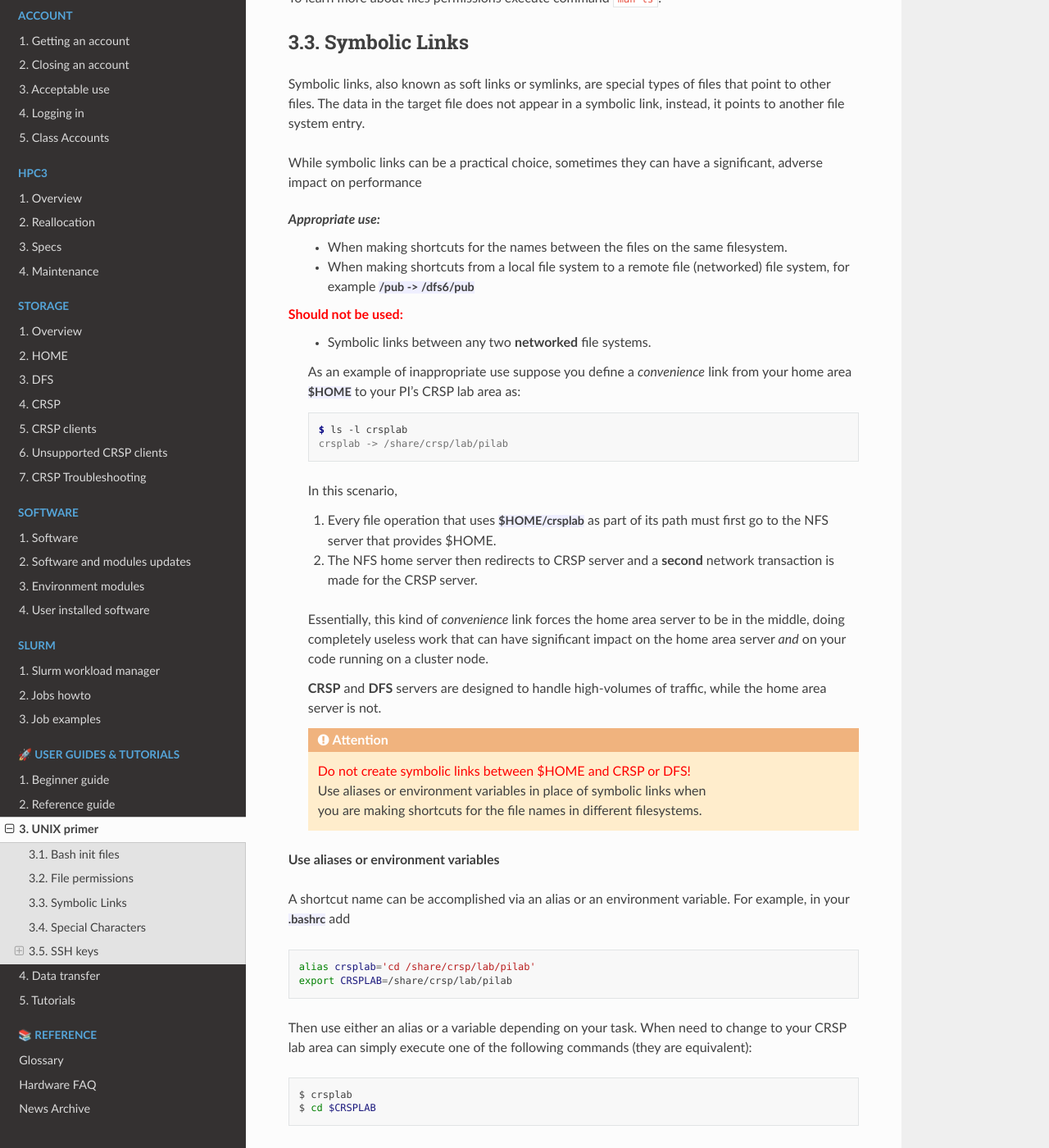
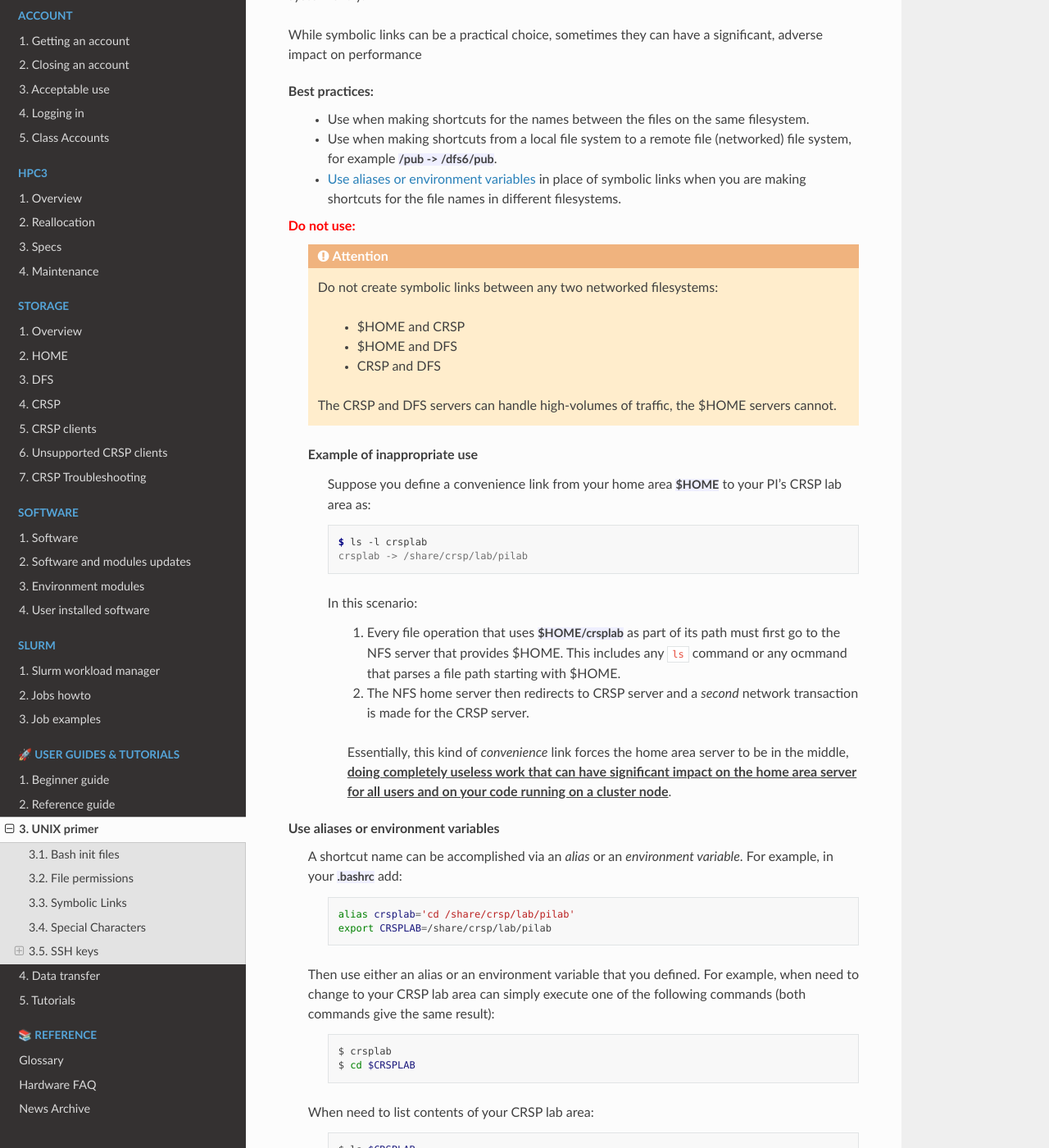
Before and after one commit to RCIC-UCI-Public/website-rcic, a Sphinx documentation site: the page built from docs/source/guides/unix-primer.rst, in a window 1280 px wide and 1400 px high, scrolled down 4041 px. Shown: the whole window at 82% size. Built offline with Sphinx 7.4.7 and the Read the Docs theme 3.1.0, drawn with Linux system fonts in a browser that asks for light colours; some of the changed text lies outside the part shown.

Commit message:
update formatting, consolidate repetitive text

```diff
--- a/docs/source/guides/unix-primer.rst
+++ b/docs/source/guides/unix-primer.rst
@@ -6,12 +6,9 @@
 .. contents::
    :local:
 
-The information is intended for **new HPC3 users** and
-for **users that are new to Linux/UNIX-like operating systems.**
+The information in this guide is intended to provide familiarity with Linux/UNIX for **HPC3 users
+that are new to these operating systems.**
 Please consult the rest of the user guides for information that is not covered here.
-
-This page contains info to provide some familiarity with Linux/UNIX
-but it is not an exhaustive guide.
 
 .. _bash init files:
 
@@ -45,29 +42,30 @@
        export PATH
 
   Best practices:
-   * it should be a very small file, keep changes here to a bare minimum
+   * It should be a very small file, keep changes here to a bare minimum.
    * It will source :tt:`.bashrc` by default so you don't have to duplicate any commands you want to run for every shell.
 
 :bluelight:`.bashrc`
   Is the initialization file executed every time a user starts a new shell.
-  It includes all customizing of your shell environment with aliases, functions, environment variables, etc.
+  It can include all customizing of your shell environment with aliases, functions, environment variables, etc.
 
   What to put in this file:
-    * aliases - shortcuts to the commands
-    * environment variables that affect your shells and applications
-    * history configuration
-    * terminal color scheme
-    * prompt configuration
+    * Aliases - shortcuts to the commands.
+    * Environment variables that affect your shells and applications.
+    * History configuration.
+    * Terminal color scheme.
+    * Prompt configuration.
 
   :red:`Do not put in this file:`
-    * module load/unload commands
-    * conda init commands, see :ref:`install conda` section to learn how to use them
+    * Any module load/unload commands.
+    * Conda init commands, see :ref:`install conda` section to learn how to use them.
 
   Best practices:
-   * Keep your file clean and concise
-   * Consider using separate files for different types of customizing that can be sourced when needed.
+   * Keep your file clean and concise.
    * Use a text editor ``vim`` or  ``nano`` to modify your :tt:`.bashrc` file.
-   * Before editing make a copy of your current file so you can revert to it if your edits go wrong.
+     Before editing make a copy of your current file so you can revert to it if your edits go wrong.
+   * Consider using separate files for different types of customizing that can be sourced when needed,
+     for example complex environments for specific applications.
    * Reload your file after editing for the changes to take an affect:
 
      .. code-block:: console
@@ -115,10 +113,10 @@
 
 :ordinary file:
   is a file on the system can contains data, text, program instructions.
+:special file:
+  file that can provide access to hardware such as hard drives, symbolic links.
 :directory:
   directories store special and ordinary files. Unix directories are equivalent to folders on Windows or Mac OS.
-:special file:
-  file that can provide access to hardware such as hard drives, symbolic links.
 
 :bluelight:`Every file has the following access modes`:
 
@@ -129,7 +127,7 @@
 :execute:
   denoted as **x**, the capability to run a file as a program.
 :sticky bit:
-  denoted as **s**, additional  capability to set permissions for Set User ID (SUID) and Set Group ID (SGID) bits.
+  denoted as **s**, the additional capability to set permissions for Set User ID (SUID) and Set Group ID (SGID) bits.
 
 :bluelight:`Every file has the following attributes or permissions`:
 
@@ -140,65 +138,62 @@
 :other (world):
   determine what action all other users can perform on the file.
 
-File permissions can be displayed when using ``ls -l`` command:
+:bluelight:`Display file permissions`
 
-.. code-block:: console
+  Use ``ls -l`` command: to display file permissions of files and directories:
 
-   $ ls -l
-   total 55524423
-   drwxrwsr-x  7 panteater bio               127 May 12 16:29 biofiles
-   -rw-r--r--  1 panteater panteater  4294967296 May 31  2022 performance.tst
+  .. code-block:: console
 
-In the output, a first line labeled **total** shows number of blocks
-used in the file system by the files which are listed as the directory's contents.
-The default block size is 512 bytes.
+     $ ls -l
+     total 55524423
+     drwxrwsr-x  7 panteater bio            127 May 12 16:29 biofiles
+     -rw-r--r--  1 panteater panteater  4967296 May 31  2022 perf.tst
+     ... deleted lines ...
 
-The remaining lines are the listing of a directory's contents.
-The following information is displayed for each file (example of the second line):
+  In the output, a first line labeled **total** shows number of blocks
+  used in the file system by the files which are listed as the directory's contents.
+  The default block size is 512 bytes.
 
-:file mode:
-  ``drwxrwsr-x``
-:number of links:
-  7
-:owner name:
-  panteater
-:group name:
-  bio
-:number of bytes in the file:
-  127
-:abbreviated month:
-  May
-:day-of-month file was last modified:
-  12
-:hour file last modified:
-  16
-:minute file last modified:
-  29
-:pathname:
-  biofiles
+  The remaining lines are the listing of a directory's contents with the
+  following information for each:
 
-The first filed in the output, a file mode, represents file type and its associated
-permissions. For example, file mode ``drwxrwsr-x`` for **biofiles**:
+  .. table::
+     :class: no-scroll-table
 
-.. table::
-   :class: noscroll-table
+     +-------------+--------+-----------+-----------+----------+--------------+----------+
+     |  file       | links  | owner     | group     | bytes    | last         | name     |
+     |             |        |           |           |          |              |          |
+     |  mode       | number |           |           | number   | modified     |          |
+     +=============+========+===========+===========+==========+==============+==========+
+     | drwxrwsr-x  |   7    | panteater | bio       | 127      | May 12 16:29 | biofiles |
+     +-------------+--------+-----------+-----------+----------+--------------+----------+
+     |  -rw-r--r-- |   1    | panteater | panteater | 4967296  | May 31  2022 | perf.tst |
+     +-------------+--------+-----------+-----------+----------+--------------+----------+
 
-   +-----------+-----------------------------------------------------------------------------+
-   | character |  meaning                                                                    |
-   +===========+=============================================================================+
-   | 1         | ``d`` is a file type, in this case a directory                              |
-   +-----------+-----------------------------------------------------------------------------+
-   | 2-4       | ``rwx``  are the owner permissions. The owner                               |
-   |           | has read (r), write (w) and execute (x) permissions.                        |
-   +-----------+-----------------------------------------------------------------------------+
-   | 5-7       | ``rws`` are the group permissions. The group has read (r),                  |
-   |           | write (w), execute (x) permissions, the sticky bit ``s`` is set.            |
-   +-----------+-----------------------------------------------------------------------------+
-   | 8-10      | ``r-x`` are the world permissions (everyone else). Everyone has read (r)    |
-   |           | and execute (x) permissions.                                                |
-   +-----------+-----------------------------------------------------------------------------+
+  The **file mode** field in the output, represents file type and its associated
+  permissions. For example, ``drwxrwsr-x`` for :tt:`biofiles`:
 
-To learn more about files permissions execute command ``man ls``.
+  .. table::
+     :class: noscroll-table
+
+     +-----------+-----------------------------------------------------------------------------+
+     | character |  meaning                                                                    |
+     |           |                                                                             |
+     | position  |                                                                             |
+     +===========+=============================================================================+
+     | 1         | ``d`` is a file type, in this case a directory                              |
+     +-----------+-----------------------------------------------------------------------------+
+     | 2-4       | ``rwx``  are the owner permissions. The owner                               |
+     |           | has read (r), write (w) and execute (x) permissions.                        |
+     +-----------+-----------------------------------------------------------------------------+
+     | 5-7       | ``rws`` are the group permissions. The group has read (r),                  |
+     |           | write (w), execute (x) permissions, the sticky bit ``s`` is set.            |
+     +-----------+-----------------------------------------------------------------------------+
+     | 8-10      | ``r-x`` are the world permissions. Everyone else has read (r)               |
+     |           | and execute (x) permissions.                                                |
+     +-----------+-----------------------------------------------------------------------------+
+
+  To learn more about files permissions execute command ``man ls``.
 
 .. _symbolic links:
 
@@ -211,85 +206,91 @@
 
 While symbolic links can be  a practical choice, sometimes they can have a significant, adverse impact on performance
 
-*Appropriate use:*
-  * When making shortcuts for the names between the files on the same filesystem.
+**Best practices:**
+  * Use when making shortcuts for the names between the files on the same filesystem.
+  * Use when making shortcuts from a local file system to a remote file (networked) file system,
+    for example :tt:`/pub -> /dfs6/pub`.
+  * :ref:`use aliases` in place of symbolic links when
+    you are making shortcuts for the file names in different filesystems.
 
-  * When making shortcuts from a local file system to a remote file (networked) file system,
-    for example :tt:`/pub -> /dfs6/pub`
+:red:`Do not use:`
+  .. attention::  | Do not create symbolic links between any two networked filesystems:
 
-:red:`Should not be used:`
-  * Symbolic links between any two **networked** file systems.
+                      * $HOME and CRSP
+                      * $HOME and DFS
+                      * CRSP and DFS
 
-  As an example of inappropriate use suppose you define a *convenience* link
-  from your home area :tt:`$HOME` to your PI's CRSP lab area as:
+                  | The CRSP and DFS servers can handle high-volumes of traffic,
+                    the $HOME servers cannot.
 
-  .. code-block:: console
+  **Example of inappropriate use**
+    Suppose you define a convenience link
+    from your home area :tt:`$HOME` to your PI's CRSP lab area as:
 
-     $ ls -l crsplab
-     crsplab -> /share/crsp/lab/pilab
+    .. code-block:: console
 
-  In this scenario,
+       $ ls -l crsplab
+       crsplab -> /share/crsp/lab/pilab
 
-  #. Every file operation that uses :tt:`$HOME/crsplab` as part of its path must first go to the NFS server
-     that provides $HOME.
-  #. The NFS home server then redirects to CRSP server and a **second** network transaction is made for the CRSP server.
+    In this scenario:
 
-  Essentially, this kind of *convenience* link forces the home
-  area server to be in the middle, doing completely useless work that can have significant impact on the
-  home area server *and* on your code running on a cluster node.
+      #. Every file operation that uses :tt:`$HOME/crsplab` as part of its path must first go to the NFS server
+         that provides $HOME. This includes any ``ls`` command or any ocmmand that parses a file path starting with $HOME.
+      #. The NFS home server then redirects to CRSP server and a *second* network transaction is made for the CRSP server.
 
-  **CRSP** and **DFS** servers are  designed to handle high-volumes of traffic, while the home area server is not.
+      Essentially, this kind of *convenience* link forces the home
+      area server to be in the middle, :underline:`doing completely useless work that can have significant impact on the
+      home area server for all users and on your code running on a cluster node`.
 
-  .. attention:: | :red:`Do not create symbolic links between $HOME and CRSP or DFS!`
-                 | Use aliases or environment variables in place of symbolic links when
-                 | you are making shortcuts for the file names in different filesystems.
-
+.. _use aliases:
 
 **Use aliases or environment variables**
+  A shortcut  name can be accomplished via an *alias* or an *environment variable*.
+  For example, in your :tt:`.bashrc` add:
 
-A shortcut  name can be accomplished via an alias or an environment variable.
-For example, in your :tt:`.bashrc` add
+    .. code-block:: bash
 
-.. code-block:: bash
+       alias crsplab='cd /share/crsp/lab/pilab'
+       export CRSPLAB=/share/crsp/lab/pilab
 
-   alias crsplab='cd /share/crsp/lab/pilab'
-   export CRSPLAB=/share/crsp/lab/pilab
+  Then use either an alias or an environment variable that you defined.
+  For example, when need to change to your CRSP lab area can simply execute one of the
+  following commands (both commands  give the same result):
 
-Then use either an alias or a variable depending on your task.
-When need to change to your CRSP lab area can simply execute one of the
-following commands (they are equivalent):
+    .. code-block:: bash
 
-.. code-block:: bash
+       $ crsplab
+       $ cd $CRSPLAB
 
-   $ crsplab
-   $ cd $CRSPLAB
+  When need to list contents  of your CRSP lab area:
 
-When need to list contents  of your CRSP lab area:
+    .. code-block:: bash
 
-.. code-block:: bash
+       $ ls $CRSPLAB
 
-   $ ls $CRSPLAB
-
-For using aliases and environment variables in your Slurm jobs please see
-:ref:`using aliases`.
+  For using aliases and environment variables in your Slurm jobs please see
+  :ref:`using aliases`.
 
 .. _special characters:
 
 Special Characters
 ------------------
 
-.. important:: Avoid using special characters in file or directory names.
+.. important:: Please see a
+               `list of special characters <https://www.oreilly.com/library/view/learning-the-bash/1565923472/ch01s09.html>`_
+               and avoid using them in file and directory names.
 
 Special characters are used by :tt:`bash` and have an alternative, non-literal meaning.
-For example, a **white space** is one such special characters and can be  represented by:
+For example, a *white space* is one such special character and can be represented by:
 
-===== ======= === ============ =============== =========
-space newline tab vertical tab carriage return form feed
-===== ======= === ============ =============== =========
+  ===== ======= === ============ =============== =========
+  space newline tab vertical tab carriage return form feed
+  ===== ======= === ============ =============== =========
 
-Please see a
-`list of special characters <https://www.oreilly.com/library/view/learning-the-bash/1565923472/ch01s09.html>`_
-and avoid using them in file and directory names.
+Using a *white space* character in in the file name will require special
+handling of such files. To avoid this, simply use dot (:tt:`.`), underscore (:tt:`_`) or
+dash (:tt:`-`) in its place, for example: :tt:`first.example.results`, :tt:`file_name.txt`, :tt:`my-file.doc`.
+
 
 .. _ssh guide:
 
@@ -304,55 +305,54 @@
 Keys Concepts
 ^^^^^^^^^^^^^
 
-A high-level  understanding of how things work will enable you to better secure your own logins
-SSH uses :tt:`Public Key Cryptography` and :tt:`challenge/response` to negotiate secured sessions.
+A high-level  understanding of how things work will enable you to better secure your own logins.
+SSH uses :bluelight:`Public Key Cryptography` and :bluelight:`Challenge/Response` to negotiate secured sessions.
 
 What do these terms really mean?
 
-* :tt:`Public Key Cryptography` - text or data can be encrypted using the public key of the recipient.  The recipient then
+:bluelight:`Public Key Cryptography`
+  Text or data can be encrypted using the public key of the recipient.  The recipient then
   uses the matching private key to decrypt the message.
-* :tt:`Challenge/Response` - the ssh server (e.g., HPC3) encrypts a message using your public ssh key and **challenges** your
+:bluelight:`Challenge/Response`
+  The SSH server (e.g., HPC3) encrypts a message using your *SSH public key* and **challenges** your
   client on your laptop to decrypt it and send back a **response** based on the contents. If you can successfully respond to the
-  *]*challenge**, the ssh server considers you authenticated.
-* :tt:`Passphrase` - a password associated with your ssh key pair
-
-
-The figure below shows where your SSH private key and
-public keys are located. The server encrypts the **challenge** with YOUR public key.
-You type in your passphrase to your private key each time you login.
-
-
-.. figure:: images/challenge-response-ssh.png
-   :align: center
-   :width: 60%
-   :alt: ssh challenge response
-
-   SSH Keys Challenge Response
+  **challenge**, the SSH server considers you authenticated.
+:bluelight:`Passphrase`
+  A password associated with your SSH key pair.
 
 **The Algorithm Steps**:
+  The figure below shows where your SSH keys are located and the
+  challenge/response steps.
 
-  1. User **requests to login**.
-  2. Server creates a random code and *encrypts* the code with the user's
-     *ssh public key* and sends it back to the user - **challenge**.
-  3. User *decrypts* the *challenge* with the user's *private ssh key*. To do
+  .. figure:: images/challenge-response-ssh.png
+     :align: center
+     :width: 60%
+     :alt: SSH challenge response
+
+     SSH Keys Challenge Response
+
+  1. From a laptop, user **requests to login**.
+  #. Server creates a random code and *encrypts* the code with the user's
+     *SSH public key* and sends it back to the user - **challenge**.
+  #. On a laptop, user *decrypts* the *challenge* with the user's *SSH private key*. To do
      it, need to type in the passphrase to that key. The now-decrypted *challenge* is used
-     to create a valid response message. That message is digitally signed with the *private key*  and
+     to create a valid response message. That message is digitally signed with the *SSH private key*  and
      is then sent back to the server -  **response to challenge**.
-  4. The server uses the user's public key to verify the authenticity and content of the message.
-     If the *response* matches the *challenge*, then **access is granted otherwise it is denied**.
-
+  #. The server uses the user's public key to verify the authenticity and content of the message.
+     If the *response* matches the *challenge*, then login **access is granted otherwise it is denied**.
 
 **Takeaways**
-
-* Your private SSH key should never leave your laptop
-* You should always use a strong password (passphrase) on your private ssh key
-* This password should be different than all of your other passwords
-* You need to type in your password each time you login
+  * Your SSH private key should never leave your laptop.
+  * You should always use a strong passphrase (password) on your SSH private key.
+  * This passphrase should be different than all of your other passwords.
+  * You need to type in your passphrase each time you login.
 
 .. _ssh agent:
 
 Ssh-agent
 ^^^^^^^^^
+
+``ssh-agent``
 
 If you have access to your private key and use it to *respond* to HPC3's *challenge*,
 you need to type in the passphrase to that key for success.
@@ -360,34 +360,31 @@
 **Ssh-agent enables you to load the key into the agent with a passphrase and have the agent
 respond to login challenges for you.**
 
-In essence, you type in private key passphrase once when loading your local agent
-and then the agent responds for you.  In this scenario, you enter your the passphrase to your private key once.
+In this scenario, you enter your the passphrase to your private key once
+when loading your local agent and then the agent responds for you.
 
-.. figure:: images/challenge-response-ssh-agent.png
-   :align: center
-   :width: 60%
-   :alt: ssh challenge response agent
+**The Algorithmic Steps**:
 
-   SSH Challenge Response with Agent
+  .. figure:: images/challenge-response-ssh-agent.png
+     :align: center
+     :width: 60%
+     :alt: SSH challenge response agent
 
-**The algorithmic steps**:
+     SSH Challenge Response with Agent
 
-  1. User **starts an ssh agent** then enters once the password to ssh key to activate the agent
-  2. User **requests to login**
-  3. Server creates a random code and *encrypts* the code with the user's *ssh public key*
-     and sends it back to the user - **challenge**
-  4. Ssh agent *decrypts* the *challenge* with the user's *private ssh key*,
+  1. On a laptop, user **starts an ssh agent** and to activate it enters the passphrase to SSH key.
+  #. From  the laptop user **requests to login**.
+  #. Server creates a random code and *encrypts* the code with the user's *SSH public key*
+     and sends it back to the user - **challenge**.
+  #. On the laptop, ssh-agent *decrypts* the *challenge* with the user's *SSH private key*,
      uses *decrypted challenge* to create a valid response message, digitally signs it
      with the *private key* and sends it back to the server - **response**.
-  5. The server uses the user's public key to verify the authenticity and content of the message.
-     If the *response* matches the *challenge*, then **access is granted otherwise it is denied**
-
+  #. The server uses the user's public key to verify the authenticity and content of the message.
+     If the *response* matches the *challenge*, then **access is granted otherwise it is denied**.
 
 **Takeaways**
-
-* Using ssh-agent reduces the number of times you enter a password from the keyboard
-* When you reboot your laptop (or logout), the agent is wiped from memory
-
+  * Using ssh-agent reduces the number of times you type a passphrase.
+  * When you reboot your laptop (or logout), the agent is wiped from memory.
 
 .. _ssh-sgent windows:
 
```
Also changed, not shown: other parts of docs/source/guides/unix-primer.rst (+3 -3 lines).
